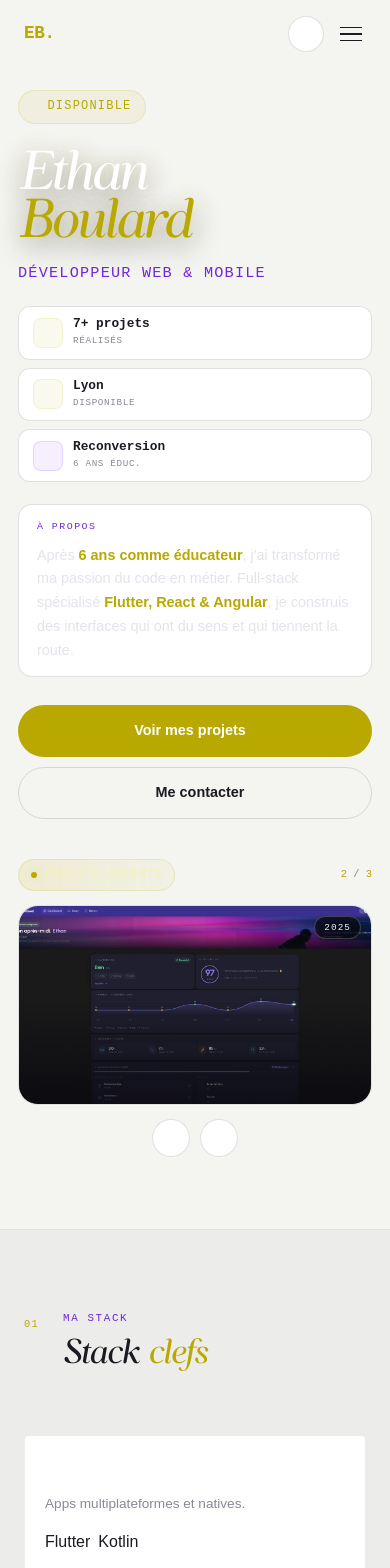
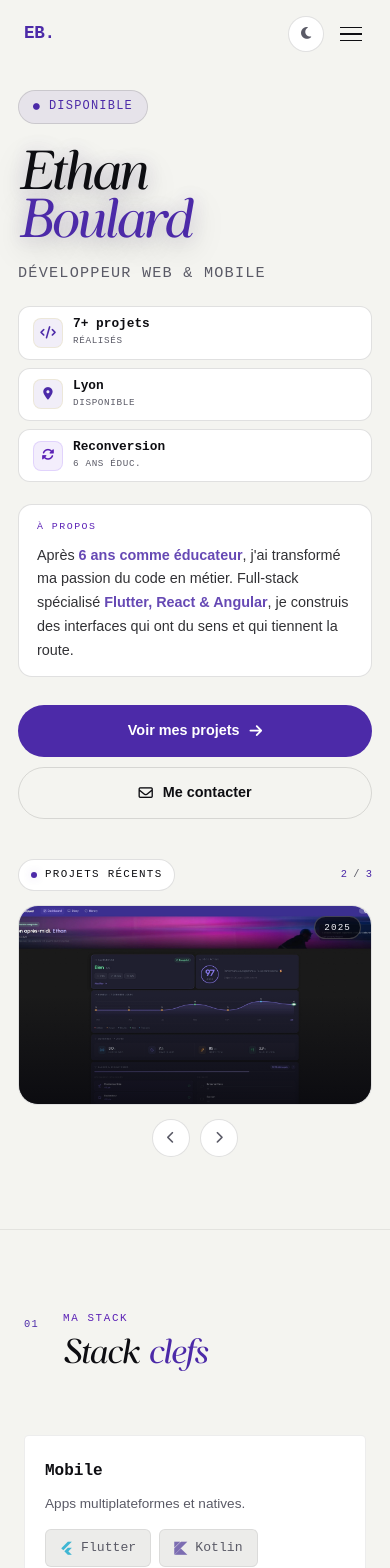
Before and after one commit to B-Ethan07/portfolio-vue, a Vue app: page / in a window 390 px wide. Shown: the top 1568 px of the page. Built offline with nearby package versions, Linux system fonts and the light colour scheme.

Commit message:
Refactor layout and styles for improved responsiveness and consistency

```diff
--- a/index.html
+++ b/index.html
@@ -1,11 +1,24 @@
 <!DOCTYPE html>
 <html lang="">
   <head>
-    <meta charset="UTF-8">
-    <link rel="icon" href="/favicon.ico">
-    <meta name="viewport" content="width=device-width, initial-scale=1.0">
+    <meta charset="UTF-8" />
+    <link rel="icon" href="/favicon.ico" />
+    <meta name="viewport" content="width=device-width, initial-scale=1.0" />
     <title>Vite App</title>
+
+    <!-- Font Awesome -->
+    <link
+      rel="stylesheet"
+      href="https://cdnjs.cloudflare.com/ajax/libs/font-awesome/6.5.0/css/all.min.css"
+    />
+
+    <!-- Devicon -->
+    <link
+      rel="stylesheet"
+      href="https://cdn.jsdelivr.net/gh/devicons/devicon@latest/devicon.min.css"
+    />
   </head>
+
   <body>
     <div id="app"></div>
     <script type="module" src="/src/main.ts"></script>
--- a/src/App.vue
+++ b/src/App.vue
@@ -5,6 +5,16 @@ import AppFooter from './components/AppFooter.vue'
 
 <template>
   <Navbar />
-  <RouterView />
+    <div class="app-content">
+      <RouterView />
+    </div>
   <AppFooter />
 </template>
+
+<style scoped>
+.app-content {
+  width: 100%;
+  max-width: 100%;
+  min-height: calc(100vh - 120px);
+}
+</style>
--- a/src/components/ProjectDetailView.vue
+++ b/src/components/ProjectDetailView.vue
@@ -145,11 +145,6 @@ onMounted(() => {
 </template>
 
 <style scoped>
-.detail-page {
-  min-height: 100vh;
-  background: var(--bg);
-  padding: 100px 48px 80px;
-}
 
 .back-link {
   display: inline-flex; align-items: center; gap: 8px;
--- a/src/main.css
+++ b/src/main.css
@@ -56,29 +56,30 @@
   --border:    rgba(0, 0, 0, 0.07);
   --border-md: rgba(0, 0, 0, 0.12);
 
-  --text:      #1a1a22;
-  --muted:     #888896;
+  /* TEXTE -> NOIR OK */
+  --text:      #0e0e12;
+  --muted:     #5a5a66;
 
-  --accent:         #b8a800;
-  --accent-glow:    rgba(184, 168, 0, 0.18);
-  --accent-subtle:  rgba(184, 168, 0, 0.07);
+  /* 🔥 JAUNE → VIOLET FONCÉ */
+  --accent:         #4c2aa8;
+  --accent-glow:    rgba(76, 42, 168, 0.18);
+  --accent-subtle:  rgba(76, 42, 168, 0.08);
 
-  --accent2:        #7c3aed;
-  --accent2-glow:   rgba(124, 58, 237, 0.18);
-  --accent2-subtle: rgba(124, 58, 237, 0.08);
+  --accent2:        #6d28d9;
+  --accent2-glow:   rgba(109, 40, 217, 0.18);
+  --accent2-subtle: rgba(109, 40, 217, 0.08);
 
-  --lavender:  #6d28d9;
+  --lavender:  #5b21b6;
   --danger:    #dc2626;
-
-  --dark-purple:   #ede9fe;
-  --light-purple:  #ddd6fe;
-  --accent-purple: #7c3aed;
 
   --scrollbar-bg: var(--bg);
   --nav-scrolled-bg: rgba(244, 244, 240, 0.9);
-  --hero-name-color: #0e0e12;
+
+  --hero-name-color: var(--text);
+
   --selection-bg: var(--accent);
-  --selection-color: #fff;
+  --selection-color: #ffffff;
+
   --modal-bg: #ffffff;
   --modal-header-bg: #f4f4f0;
 }
@@ -129,9 +130,9 @@ body {
 
 /* ─── SHARED SECTION STYLES ───────────────────────────────────── */
 .page-section {
-  padding: 120px 48px;
-  max-width: 1200px;
-  margin: 0 auto;
+  width: 100%;
+  margin: 0;
+  padding: 80px 0;
 }
 
 .section-wrap {
--- a/src/views/Experience.vue
+++ b/src/views/Experience.vue
@@ -136,7 +136,7 @@ const timeline = [
   font-family: var(--ff-mono);
   font-size: 0.95rem;
   font-weight: 700;
-  color: #fff;
+  color: var(--text);
   margin: 0 0 6px;
   display: flex;
   align-items: center;
@@ -162,7 +162,7 @@ const timeline = [
   display: flex;
   gap: 8px;
   font-size: 0.84rem;
-  color: rgba(220, 220, 230, 0.7);
+  color: var(--muted);
   line-height: 1.5;
 }
 
--- a/src/views/Home.vue
+++ b/src/views/Home.vue
@@ -289,15 +289,19 @@ const stackCards = [
   display: inline-flex;
   align-items: center;
   gap: 8px;
+
   font-family: var(--ff-mono);
   font-size: 0.75rem;
   letter-spacing: 0.1em;
   text-transform: uppercase;
+
   color: var(--accent);
   background: var(--accent-subtle);
-  border: 1px solid rgba(212, 200, 74, 0.25);
+
+  border: 1px solid var(--border-md);
   padding: 6px 14px;
   border-radius: 100px;
+
   margin-bottom: 28px;
 }
 
@@ -317,16 +321,20 @@ const stackCards = [
   font-weight: 800;
   line-height: 0.95;
   letter-spacing: -0.04em;
-  color: #fff;
+
+  color: var(--hero-name-color);
   margin-bottom: 12px;
-  text-shadow: 0 10px 30px rgba(0,0,0,0.45), 0 0 22px var(--accent-glow);
+
+  text-shadow:
+    0 10px 30px rgba(0,0,0,0.25),
+    0 0 18px var(--accent-glow);
 }
 .hero-name span { color: var(--accent); }
 
 .hero-title {
   font-family: var(--ff-mono);
   font-size: 0.95rem;
-  color: var(--lavender);
+  color: var(--muted);
   letter-spacing: 0.08em;
   text-transform: uppercase;
   margin-bottom: 20px;
@@ -343,8 +351,13 @@ const stackCards = [
   padding: 10px 14px;
   transition: border-color 0.2s, transform 0.2s;
 }
-.stat-chip:hover { border-color: rgba(212,200,74,.32); transform: translateY(-2px); }
-.stat-chip--purple:hover { border-color: rgba(139,92,246,.32); }
+.stat-chip:hover {
+  border-color: var(--accent);
+  transform: translateY(-2px);
+}
+.stat-chip--purple:hover {
+  border-color: var(--accent2);
+}
 
 .stat-icon {
   width: 30px; height: 30px; border-radius: 8px;
@@ -375,7 +388,12 @@ const stackCards = [
   color: var(--lavender);
   margin-bottom: 8px;
 }
-.about-text { font-size: 0.9rem; color: rgba(220,220,230,.8); line-height: 1.65; }
+.about-text {
+  font-size: 0.9rem;
+  color: var(--text);
+  opacity: 0.85;
+  line-height: 1.65;
+}
 .about-text strong { color: var(--accent); font-weight: 600; }
 
 /* CTA */
@@ -393,13 +411,21 @@ const stackCards = [
 }
 
 .preview-badge {
-  display: inline-flex; align-items: center; gap: 8px;
-  font-family: var(--ff-mono); font-size: 0.68rem;
-  letter-spacing: 0.12em; text-transform: uppercase;
-  color: #f5f2b3;
-  background: linear-gradient(90deg,rgba(212,200,74,.18) 0%,rgba(212,200,74,.06) 100%);
-  border: 1px solid rgba(212,200,74,.28);
-  padding: 6px 12px; border-radius: 999px;
+  display: inline-flex;
+  align-items: center;
+  gap: 8px;
+
+  font-family: var(--ff-mono);
+  font-size: 0.68rem;
+  letter-spacing: 0.12em;
+  text-transform: uppercase;
+
+  color: var(--text);
+  background: var(--surface);
+
+  border: 1px solid var(--border-md);
+  padding: 6px 12px;
+  border-radius: 999px;
 }
 
 .preview-dot {
@@ -464,9 +490,16 @@ const stackCards = [
 }
 
 .project-card-title {
-  font-family: var(--ff-head); font-size: 1.1rem; font-weight: 800;
-  color: #fff; text-shadow: 0 2px 8px rgba(0,0,0,.5);
-  line-height: 1.15; letter-spacing: -0.02em; margin-bottom: 7px;
+  font-family: var(--ff-head);
+  font-size: 1.1rem;
+  font-weight: 800;
+
+  color: var(--text);
+
+  text-shadow: 0 2px 8px rgba(0,0,0,.15);
+  line-height: 1.15;
+  letter-spacing: -0.02em;
+  margin-bottom: 7px;
 }
 
 .project-card-desc {
@@ -503,7 +536,6 @@ const stackCards = [
 .carousel-arrow:hover { border-color: var(--accent); color: var(--accent); transform: scale(1.08); }
 
 /* ─── STACK ────────────────────────────────── */
-#stack { background: var(--surface2); }
 
 .stack-grid { display: grid; grid-template-columns: repeat(4,1fr); gap: 18px; }
 
@@ -515,13 +547,28 @@ const stackCards = [
   transition: border-color 0.3s, transform 0.3s, box-shadow 0.3s;
 }
 .stack-card:hover { border-color: rgba(212,200,74,.28); transform: translateY(-4px); box-shadow: 0 18px 40px rgba(0,0,0,.35); }
-.stack-card-title { font-family: var(--ff-mono); font-size: 1rem; font-weight: 700; color: #fff; margin-bottom: 8px; }
+.stack-card-title { font-family: var(--ff-mono); font-size: 1rem; font-weight: 700; color: var(--text); margin-bottom: 8px; }
 .stack-card-desc { color: var(--muted); font-size: 0.85rem; margin-bottom: 14px; }
 .stack-tags { display: flex; flex-wrap: wrap; gap: 8px; }
 
 .home-cta-row {
   display: flex; gap: 16px; flex-wrap: wrap;
   margin-top: 56px; justify-content: center;
+}
+
+.skill-tag {
+  font-family: var(--ff-mono);
+  font-size: 0.82rem;
+  padding: 7px 14px;
+  background: var(--surface2);
+  border: 1px solid var(--border);
+  border-radius: 6px;
+  color: var(--muted);
+  transition: border-color 0.2s, color 0.2s;
+  display: inline-flex;
+  align-items: center;
+  gap: 8px;
+  white-space: nowrap;
 }
 
 /* Responsive */
--- a/src/views/Projects.vue
+++ b/src/views/Projects.vue
@@ -37,8 +37,15 @@ useReveal()
 
 .all-projects {
   display: grid;
-  grid-template-columns: repeat(3, 1fr);
+  grid-template-columns: repeat(3, minmax(0, 1fr));
   gap: 24px;
+  align-items: stretch;
+}
+
+.section-wrap {
+  width: 100%;
+  max-width: none;
+  padding: 80px 48px;
 }
 
 @media (max-width: 1024px) {
```
Also changed, not shown: src/components/Hero.vue (deleted), src/components/ProjectCard.vue (line endings or trailing spaces), src/components/Stack.vue (deleted).
